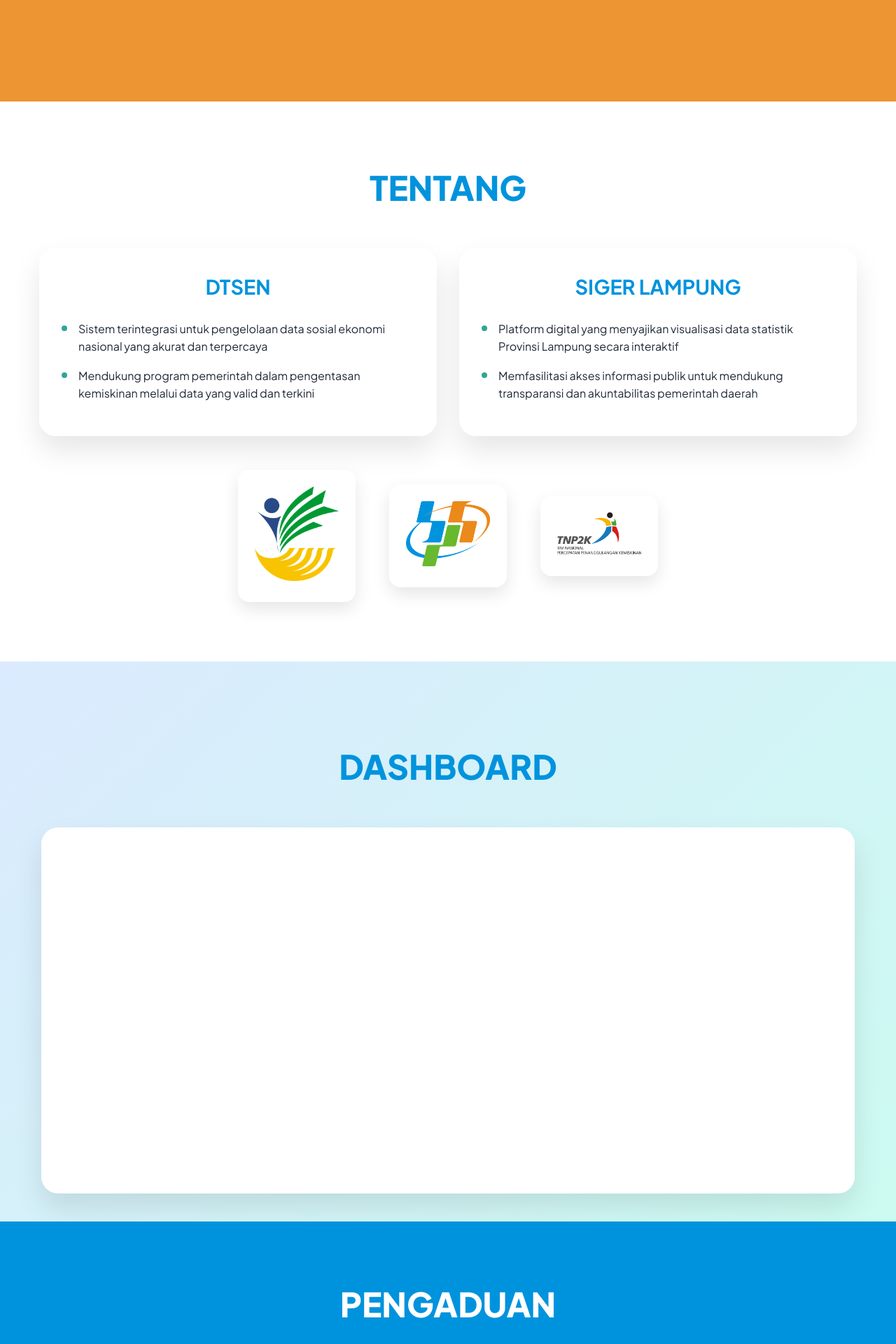
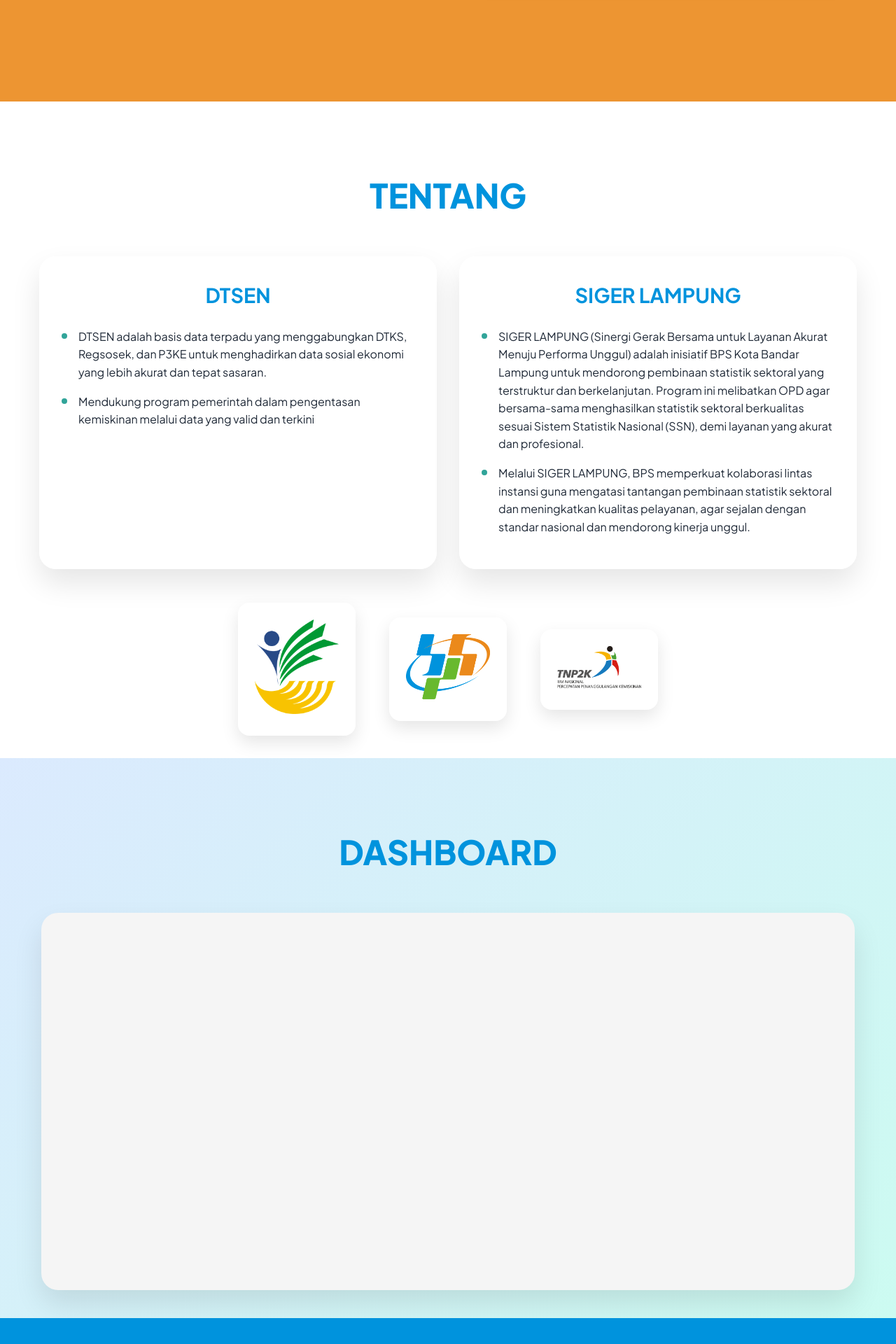
Before and after one commit to LuthfiAditya01/siger-lampung, a PHP site: page / in a window 1280 px wide. Shown: the part 725-2645 px from the top of the page at 70% size. Run offline with PHP 8.4, Linux system fonts and the light colour scheme; some libraries are stand-ins or nearby versions.

Commit message:
report220725

```diff
--- a/index.html
+++ b/index.html
@@ -1,20 +1,14 @@
 <!DOCTYPE html>
 <html lang="id">
+
 <head>
   <meta charset="UTF-8" />
-    <meta
-      name="viewport"
-      content="width=device-width, initial-scale=1.0" />
+  <meta name="viewport" content="width=device-width, initial-scale=1.0" />
   <title>SIGER LAMPUNG - Platform Data Statistik Provinsi Lampung</title>
-    <link
-      rel="stylesheet"
-      href="style.css" />
-    <link
-      href="https://fonts.googleapis.com/css2?family=Plus+Jakarta+Sans:wght@300;400;500;600;700;800&display=swap"
+  <link rel="stylesheet" href="style.css" />
+  <link href="https://fonts.googleapis.com/css2?family=Plus+Jakarta+Sans:wght@300;400;500;600;700;800&display=swap"
     rel="stylesheet" />
-    <link
-      href="https://cdnjs.cloudflare.com/ajax/libs/font-awesome/6.0.0/css/all.min.css"
-      rel="stylesheet" />
+  <link href="https://cdnjs.cloudflare.com/ajax/libs/font-awesome/6.0.0/css/all.min.css" rel="stylesheet" />
 </head>
 
 <body>
@@ -27,19 +21,13 @@
 
       <!-- Desktop Navigation -->
       <div class="nav-menu">
-          <button
-            class="nav-link"
-            onclick="scrollToSection('hero')">
+        <button class="nav-link" onclick="scrollToSection('hero')">
           Beranda
         </button>
-          <button
-            class="nav-link"
-            onclick="scrollToSection('about')">
+        <button class="nav-link" onclick="scrollToSection('about')">
           Tentang
         </button>
-          <button
-            class="nav-link"
-            onclick="scrollToSection('dashboard')">
+        <button class="nav-link" onclick="scrollToSection('dashboard')">
           Dashboard
         </button>
         <!-- <button
@@ -47,47 +35,31 @@
             onclick="scrollToSection('tabulasi')">
             Tabulasi
           </button> -->
-          <button
-            class="nav-link"
-            onclick="scrollToSection('pengaduan')">
+        <button class="nav-link" onclick="scrollToSection('pengaduan')">
           Pengaduan
         </button>
-          <button
-            class="nav-link"
-            onclick="scrollToSection('contact')">
+        <button class="nav-link" onclick="scrollToSection('contact')">
           Kontak
         </button>
       </div>
 
       <!-- Mobile menu button -->
       <div class="mobile-menu-btn">
-          <button
-            onclick="toggleMobileMenu()"
-            aria-label="Toggle menu">
-            <i
-              class="fas fa-bars"
-              id="menu-icon"></i>
+        <button onclick="toggleMobileMenu()" aria-label="Toggle menu">
+          <i class="fas fa-bars" id="menu-icon"></i>
         </button>
       </div>
     </div>
 
     <!-- Mobile Navigation -->
-      <div
-        class="mobile-menu"
-        id="mobile-menu">
-        <button
-          class="mobile-nav-link"
-          onclick="scrollToSection('hero')">
+    <div class="mobile-menu" id="mobile-menu">
+      <button class="mobile-nav-link" onclick="scrollToSection('hero')">
         Beranda
       </button>
-        <button
-          class="mobile-nav-link"
-          onclick="scrollToSection('about')">
+      <button class="mobile-nav-link" onclick="scrollToSection('about')">
         DTSEN
       </button>
-        <button
-          class="mobile-nav-link"
-          onclick="scrollToSection('dashboard')">
+      <button class="mobile-nav-link" onclick="scrollToSection('dashboard')">
         Dashboard
       </button>
       <!-- <button
@@ -95,23 +67,21 @@
           onclick="scrollToSection('tabulasi')">
           Tabulasi
         </button> -->
-        <button
-          class="mobile-nav-link"
-          onclick="scrollToSection('pengaduan')">
+      <button class="mobile-nav-link" onclick="scrollToSection('pengaduan')">
         Pengaduan
       </button>
     </div>
   </nav>
 
   <!-- Hero Section -->
-    <section
-      id="hero"
-      class="hero-section">
+  <section id="hero" class="hero-section">
     <div class="container">
       <div class="hero-grid">
         <div class="hero-content">
           <h1 class="hero-title">Selamat Datang</h1>
-            <p class="hero-description">SIGER LAMPUNG (Sinergi Gerak Bersama Untuk Layanan Akurat Menuju Performas Unggu) adalah platform terintegrasi yang menyediakan data dan informasi statistik terkini untuk mendukung pengambilan keputusan yang akurat dan berbasis data di Provinsi Lampung.</p>
+          <p class="hero-description">SIGER LAMPUNG (Sinergi Gerak Bersama Untuk Layanan Akurat Menuju Performas Unggu)
+            adalah platform terintegrasi yang menyediakan data dan informasi statistik terkini untuk mendukung
+            pengambilan keputusan yang akurat dan berbasis data di Provinsi Lampung.</p>
           <!-- <button class="cta-button" onclick="scrollToSection('dashboard')">
                         <i class="fas fa-chart-bar"></i>
                         Lihat Dashboard
@@ -126,9 +96,7 @@
         <div class="hero-image">
           <div class="hero-image-container">
             <div class="hero-logo">
-                <img
-                  src="img/logo.png"
-                  alt="" />
+              <img src="img/logo.png" alt="" />
             </div>
           </div>
         </div>
@@ -137,29 +105,35 @@
   </section>
 
   <!-- About Section -->
-    <section
-      id="about"
-      class="about-section">
+  <section id="about" class="about-section">
     <div class="container">
       <h2 class="section-title">TENTANG</h2>
 
       <div class="about-grid">
-          <div class="about-card">
+        <div class="about-card-1">
           <div class="card-content">
             <h3 class="card-title">DTSEN</h3>
             <ul class="card-list">
-                <li>Sistem terintegrasi untuk pengelolaan data sosial ekonomi nasional yang akurat dan terpercaya</li>
+              <li>DTSEN adalah basis data terpadu yang menggabungkan DTKS, Regsosek, dan P3KE untuk menghadirkan data
+                sosial ekonomi yang lebih akurat dan tepat sasaran. </li>
               <li>Mendukung program pemerintah dalam pengentasan kemiskinan melalui data yang valid dan terkini</li>
             </ul>
           </div>
         </div>
 
-          <div class="about-card">
+        <div class="about-card-1">
           <div class="card-content">
             <h3 class="card-title">SIGER LAMPUNG</h3>
             <ul class="card-list">
-                <li>Platform digital yang menyajikan visualisasi data statistik Provinsi Lampung secara interaktif</li>
-                <li>Memfasilitasi akses informasi publik untuk mendukung transparansi dan akuntabilitas pemerintah daerah</li>
+              <li>SIGER LAMPUNG (Sinergi Gerak Bersama untuk Layanan Akurat Menuju Performa Unggul) adalah inisiatif BPS
+                Kota Bandar Lampung untuk mendorong pembinaan statistik sektoral yang terstruktur dan berkelanjutan.
+                Program ini melibatkan OPD agar bersama-sama menghasilkan statistik sektoral berkualitas sesuai Sistem
+                Statistik Nasional (SSN), demi layanan yang akurat dan profesional.
+              </li>
+              <li> Melalui SIGER LAMPUNG, BPS memperkuat kolaborasi lintas instansi guna mengatasi tantangan pembinaan
+                statistik sektoral dan meningkatkan kualitas pelayanan, agar sejalan dengan standar nasional dan
+                mendorong kinerja unggul.
+              </li>
             </ul>
           </div>
         </div>
@@ -167,28 +141,20 @@
 
       <div class="partner-logos">
         <div class="logo-container">
-            <img
-              src="img/logo-kemensos.png"
-              alt="" />
+          <img src="img/logo-kemensos.png" alt="" />
         </div>
         <div class="logo-container">
-            <img
-              src="img/logo-bps.png"
-              alt="" />
+          <img src="img/logo-bps.png" alt="" />
         </div>
         <div class="logo-container">
-            <img
-              src="img/logo_tnp2k.png"
-              alt="" />
+          <img src="img/logo_tnp2k.png" alt="" />
         </div>
       </div>
     </div>
   </section>
 
   <!-- Dashboard Section -->
-    <section
-      id="dashboard"
-      class="dashboard-section">
+  <section id="dashboard" class="dashboard-section">
     <div class="container">
       <div class="dashboard-header">
         <h2 class="section-title">DASHBOARD</h2>
@@ -217,59 +183,25 @@
       </div>
 
       <!-- Dashboard Tableau - Full Width -->
-        <div class="dashboard-tableau">
-          <div
-            class="tableauPlaceholder"
-            id="viz1753086015309"
-            >
-            <noscript
-              ><a href="#"
-                ><img
-                  alt=" "
+      <div class="dashboard-tableau" style="background-color:#f5f5f5">
+        <div class="tableauPlaceholder" id="viz1753086015309" style="border-radius: 10px;">
+          <noscript><a href="#"><img alt=" "
                 src="https:&#47;&#47;public.tableau.com&#47;static&#47;images&#47;Da&#47;DashboardSIGERLAMPUNG-BPS1871&#47;Wilayah&#47;1_rss.png"
-                  style="border: none" /></a></noscript
-            ><object
-              class="tableauViz"
-              style="display: none">
-              <param
-                name="host_url"
-                value="https%3A%2F%2Fpublic.tableau.com%2F" />
-              <param
-                name="embed_code_version"
-                value="3" />
-              <param
-                name="site_root"
-                value="" />
-              <param
-                name="name"
-                value="DashboardSIGERLAMPUNG-BPS1871&#47;Wilayah" />
-              <param
-                name="tabs"
-                value="yes" />
-              <param
-                name="toolbar"
-                value="yes" />
-              <param
-                name="static_image"
+                style="border: none" /></a></noscript><object class="tableauViz" style="display: none">
+            <param name="host_url" value="https%3A%2F%2Fpublic.tableau.com%2F" />
+            <param name="embed_code_version" value="3" />
+            <param name="site_root" value="" />
+            <param name="name" value="DashboardSIGERLAMPUNG-BPS1871&#47;Wilayah" />
+            <param name="tabs" value="yes" />
+            <param name="toolbar" value="yes" />
+            <param name="static_image"
               value="https:&#47;&#47;public.tableau.com&#47;static&#47;images&#47;Da&#47;DashboardSIGERLAMPUNG-BPS1871&#47;Wilayah&#47;1.png" />
-              <param
-                name="animate_transition"
-                value="yes" />
-              <param
-                name="display_static_image"
-                value="yes" />
-              <param
-                name="display_spinner"
-                value="yes" />
-              <param
-                name="display_overlay"
-                value="yes" />
-              <param
-                name="display_count"
-                value="yes" />
-              <param
-                name="language"
-                value="en-US" />
+            <param name="animate_transition" value="yes" />
+            <param name="display_static_image" value="yes" />
+            <param name="display_spinner" value="yes" />
+            <param name="display_overlay" value="yes" />
+            <param name="display_count" value="yes" />
+            <param name="language" value="en-US" />
           </object>
         </div>
         <script type="text/javascript">
@@ -301,119 +233,6 @@
           scriptElement.src = "https://public.tableau.com/javascripts/api/viz_v1.js";
           vizElement.parentNode.insertBefore(scriptElement, vizElement);
         </script>
-
-          <!-- <div class='tableauPlaceholder' id='viz1753084151105' style='position: relative'><noscript><a href='#'><img
-                alt=' '
-                src='https:&#47;&#47;public.tableau.com&#47;static&#47;images&#47;si&#47;siger2&#47;Perumahan&#47;1_rss.png'
-                style='border: none' /></a></noscript><object class='tableauViz' style='display:none;'>
-            <param name='host_url' value='https%3A%2F%2Fpublic.tableau.com%2F' />
-            <param name='embed_code_version' value='3' />
-            <param name='site_root' value='' />
-            <param name='name' value='siger2&#47;Perumahan' />
-            <param name='tabs' value='yes' />
-            <param name='toolbar' value='yes' />
-            <param name='static_image'
-              value='https:&#47;&#47;public.tableau.com&#47;static&#47;images&#47;si&#47;siger2&#47;Perumahan&#47;1.png' />
-            <param name='animate_transition' value='yes' />
-            <param name='display_static_image' value='yes' />
-            <param name='display_spinner' value='yes' />
-            <param name='display_overlay' value='yes' />
-            <param name='display_count' value='yes' />
-            <param name='language' value='en-US' /></object></div>
-        <script type='text/javascript'>
-          var divElement = document.getElementById('viz1753084151105');
-          var vizElement = divElement.getElementsByTagName('object')[0];
-
-          // Calculate max height based on viewport
-          var maxHeight = window.innerHeight - 250; // Reserve space for header and padding
-          var calculatedHeight = divElement.offsetWidth * 0.75;
-
-          if (divElement.offsetWidth > 800) {
-            vizElement.style.width = '100%';
-            vizElement.style.height = Math.min(calculatedHeight, maxHeight) + 'px';
-          } else if (divElement.offsetWidth > 500) {
-            vizElement.style.width = '100%';
-            vizElement.style.height = Math.min(calculatedHeight, maxHeight) + 'px';
-          } else {
-            vizElement.style.width = '100%';
-            vizElement.style.height = Math.min(800, maxHeight) + 'px';
-          }
-
-          var scriptElement = document.createElement('script');
-          scriptElement.src = 'https://public.tableau.com/javascripts/api/viz_v1.js';
-          vizElement.parentNode.insertBefore(scriptElement, vizElement);
-        </script> -->
-          <!-- <div
-            class="tableauPlaceholder"
-            id="viz1753080376618"
-            style="position: relative; width: 100%">
-            <noscript
-              ><a href="#"
-                ><img
-                  alt=" "
-                  src="https:&#47;&#47;public.tableau.com&#47;static&#47;images&#47;FW&#47;FW8W9J5XB&#47;1_rss.png"
-                  style="border: none" /></a></noscript
-            ><object
-              class="tableauViz"
-              style="display: none">
-              <param
-                name="host_url"
-                value="https%3A%2F%2Fpublic.tableau.com%2F" />
-              <param
-                name="embed_code_version"
-                value="3" />
-              <param
-                name="path"
-                value="shared&#47;FW8W9J5XB" />
-              <param
-                name="toolbar"
-                value="yes" />
-              <param
-                name="static_image"
-                value="https:&#47;&#47;public.tableau.com&#47;static&#47;images&#47;FW&#47;FW8W9J5XB&#47;1.png" />
-              <param
-                name="animate_transition"
-                value="yes" />
-              <param
-                name="display_static_image"
-                value="yes" />
-              <param
-                name="display_spinner"
-                value="yes" />
-              <param
-                name="display_overlay"
-                value="yes" />
-              <param
-                name="display_count"
-                value="yes" />
-              <param
-                name="language"
-                value="en-US" />
-            </object>
-          </div>
-          <script type="text/javascript">
-            var divElement = document.getElementById("viz1753080376618");
-            var vizElement = divElement.getElementsByTagName("object")[0];
-
-            // Full width responsive tableau
-            if (divElement.offsetWidth > 1200) {
-              vizElement.style.width = "100%";
-              vizElement.style.height = "900px";
-            } else if (divElement.offsetWidth > 800) {
-              vizElement.style.width = "100%";
-              vizElement.style.height = "800px";
-            } else if (divElement.offsetWidth > 500) {
-              vizElement.style.width = "100%";
-              vizElement.style.height = "700px";
-            } else {
-              vizElement.style.width = "100%";
-              vizElement.style.height = "1200px";
-            }
-
-            var scriptElement = document.createElement("script");
-            scriptElement.src = "https://public.tableau.com/javascripts/api/viz_v1.js";
-            vizElement.parentNode.insertBefore(scriptElement, vizElement);
-          </script> -->
       </div>
     </div>
   </section>
@@ -485,16 +304,14 @@
     </section> -->
 
   <!-- Pengaduan Section -->
-    <section
-      id="pengaduan"
-      class="pengaduan-section">
+  <section id="pengaduan" class="pengaduan-section">
     <div class="container">
       <div class="pengaduan-header">
         <h2 class="section-title">PENGADUAN</h2>
-          <p class="section-description">Kami terbuka dalam menerima pendapat, saran, dan masukan dari berbagai pihak</p>
+        <!-- <p class="section-description">Dapat kami sampaikan bahwa dalam menjaga Zona Integritas Wilayah Bebas Korupsi serta Wilayah Birokrasi Bersih dan Melayani, BPS Kota Bandar Lampung berkomitmen untuk selalu menjaga integritas. Pelanggaran atas ketentuan tersebut, dapat dilaporkan melalui <i>whistle blowing system</i> BPS melalui beberapa cara sebagai berikut </p> -->
       </div>
 
-        <div class="pengaduan-card">
+      <!-- <div class="pengaduan-card">
           <form
             class="pengaduan-form"
             onsubmit="submitPengaduan(event)">
@@ -525,24 +342,54 @@
               Kirim Pengaduan
             </button>
           </form>
+        </div> -->
+      <div class="about-grid">
+        <p class="deskripsipengaduan" style="color: white; text-align: center;" ;>Dapat kami sampaikan bahwa dalam
+          menjaga <b>Zona Integritas</b> menuju <b>Wilayah Bebas Korupsi</b> serta <b>Wilayah Birokrasi Bersih dan
+            Melayani</b>, BPS Kota Bandar Lampung berkomitmen untuk selalu menjaga integritas. Pelanggaran atas
+          ketentuan tersebut, dapat dilaporkan melalui <i>whistle blowing system</i> BPS melalui beberapa cara sebagai
+          berikut</p>
+        <div class="about-card">
+          <div class="card-content">
+            <h3 class="card-title">Pengaduan Langsung</h3>
+            <p><b>Kantor BPS Kota Bandar Lampung</b> <br />
+              Jl. Sutan Syahrir No. 30 Pahoman Bandar Lampung
+              35215</p>
+          </div>
+        </div>
+
+        <div class="about-card">
+          <div class="card-content">
+            <h3 class="card-title">Pengaduan Tidak Langsung</h3>
+            <ul class="card-list">
+              <li>bps1871@bps.go.id</li>
+              <li>(0721) 255980 / 08528 1871871</li>
+              <li><a href="https://s.bps.go.id/PengaduanBPSKotaBandarLampung" target="_blank">Formulir Online</a></li>
+            </ul>
+          </div>
+        </div>
+        <div class="about-card">
+          <div class="card-content">
+            <h3 class="card-title">SP4N LAPOR</h3>
+            <p>SP4N LAPOR adalah Sistem Pengelolaan Pengaduan Pelayanan Publik Nasional / Layanan Aspirasi dan Pengaduan
+              Online Rakyat yang dibangun oleh Kementerian Pendayagunaan Aparatur Negara dan Reformasi Birokrasi
+              (Kementerian PANRB).</p>
+            <p>Kunjungi <a href="https://www.lapor.go.id/" target="_blank">lapor.go.id</a>
+              untuk melakukan pengaduan melalui SP4N LAPOR!</p>
+          </div>
+        </div>
       </div>
     </div>
   </section>
 
   <!-- Contact Section -->
-    <section
-      id="contact"
-      class="contact-section">
+  <section id="contact" class="contact-section">
     <div class="container">
       <div class="contact-header">
-          <h2
-            class="section-title"
-            style="color: white">
+        <h2 class="section-title" style="color: white">
           KONTAK
         </h2>
-          <p
-            class="section-description"
-            style="color: white">
+        <p class="section-description" style="color: white">
           Untuk informasi lebih lanjut, Anda dapat menghubungi kontak di bawah ini
         </p>
       </div>
@@ -551,12 +398,8 @@
         <div class="map-container">
           <iframe
             src="https://www.google.com/maps/embed?pb=!1m18!1m12!1m3!1d15887.463331200715!2d105.27799865!3d-5.4373384499999995!2m3!1f0!2f0!3f0!3m2!1i1024!2i768!4f13.1!3m3!1m2!1s0x2e40dbc995555555%3A0x99d597a84cdf184d!2sThe%20Central%20Bureau%20of%20Statistics%20of%20Bandar%20Lampung!5e0!3m2!1sen!2sid!4v1751444508053!5m2!1sen!2sid"
-              width="100%"
-              height="100%"
-              style="border: 0; border-radius: 1rem; display: block"
-              allowfullscreen
-              loading="lazy"
-              referrerpolicy="no-referrer-when-downgrade">
+            width="100%" height="100%" style="border: 0; border-radius: 1rem; display: block" allowfullscreen
+            loading="lazy" referrerpolicy="no-referrer-when-downgrade">
           </iframe>
         </div>
 
@@ -566,8 +409,8 @@
               <i class="fas fa-phone"></i>
             </div>
             <div class="contact-details">
-                <h3>Telepon</h3>
-                <p>08XX XXXX XXXX</p>
+              <h3>Telepon / WA (SIADIN)</h3>
+              <p>(0721) 255980 / 08528 1871871</p>
             </div>
           </div>
 
@@ -577,7 +420,7 @@
             </div>
             <div class="contact-details">
               <h3>Email</h3>
-                <p>loremipsum@bandarlampung.go.id</p>
+              <p>bps1871@bps.go.id</p>
             </div>
           </div>
 
@@ -587,7 +430,8 @@
             </div>
             <div class="contact-details">
               <h3>Alamat</h3>
-                <p>Badan Pusat Statistik<br />Kota Bandar Lampung</p>
+              <p>Badan Pusat Statistik<br />Kota Bandar Lampung <br />Jl. Sutan Syahrir No. 30 Pahoman Bandar Lampung
+                35215</p>
             </div>
           </div>
         </div>
@@ -678,10 +522,12 @@
     window.addEventListener("scroll", function () {
       const navbar = document.querySelector(".navbar");
       if (window.scrollY > 50) {
-          navbar.style.background = "linear-gradient(135deg, rgba(249, 115, 22, 0.9) 0%, rgba(154, 52, 18, 0.95) 100%)";
+        navbar.style.background =
+          "linear-gradient(135deg, rgba(249, 115, 22, 0.9) 0%, rgba(154, 52, 18, 0.95) 100%)";
         navbar.style.backdropFilter = "blur(10px)";
       } else {
-          navbar.style.background = "linear-gradient(135deg, rgba(249, 115, 22, 0.95) 0%, rgba(154, 52, 18, 0.98) 100%)";
+        navbar.style.background =
+          "linear-gradient(135deg, rgba(249, 115, 22, 0.95) 0%, rgba(154, 52, 18, 0.98) 100%)";
         navbar.style.backdropFilter = "none";
       }
     });
@@ -712,4 +558,5 @@
     });
   </script>
 </body>
+
 </html>
--- a/style.css
+++ b/style.css
@@ -211,7 +211,7 @@
 }
 
 .hero-image-container {
-    background: rgba(255, 255, 255, 0.95);
+    background: rgba(255, 255, 255, 1);
     backdrop-filter: blur(10px);
     border-radius: 2rem;
     padding: 3rem;
@@ -289,6 +289,7 @@
     font-size: 3rem;
     font-weight: 800;
     text-align: center;
+    margin-top: 4rem;
     margin-bottom: 3rem;
     color: var(--primary-blue);
     position: relative;
@@ -296,13 +297,16 @@
 }
 
 .about-grid {
-    display: grid;
-    grid-template-columns: 1fr 1fr;
+    display: flex;
+    flex-wrap: wrap;
+    justify-content: center;      /* ini yang bikin tetap center meski jumlah ganjil */
     gap: 2rem;
     margin-bottom: 3rem;
     position: relative;
     z-index: 2;
 }
+
+
 
 .about-card {
     background: rgba(255, 255, 255, 0.95);
@@ -311,9 +315,30 @@
     box-shadow: 0 20px 40px rgba(0, 0, 0, 0.1);
     overflow: hidden;
     transition: transform 0.3s ease;
+    flex: 1 1 300px;              /* grow, shrink, basis */
+    max-width: 400px;             /* agar tidak terlalu besar di layar lebar */
+    min-width: 250px;             /* agar tetap bagus di HP */
+    box-sizing: border-box;
 }
 
 .about-card:hover {
+    transform: translateY(-10px);
+}
+
+.about-card-1 {
+    background: rgba(255, 255, 255, 0.95);
+    backdrop-filter: blur(10px);
+    border-radius: 1.5rem;
+    box-shadow: 0 20px 40px rgba(0, 0, 0, 0.1);
+    overflow: hidden;
+    transition: transform 0.3s ease;
+    flex: 1 1 300px;              /* grow, shrink, basis */
+    max-width: 800px;             /* agar tidak terlalu besar di layar lebar */
+    min-width: 250px;             /* agar tetap bagus di HP */
+    box-sizing: border-box;
+}
+
+.about-card-1:hover {
     transform: translateY(-10px);
 }
 
@@ -426,7 +451,7 @@
     display: flex;
     justify-content: center;
     align-items: center;
-    margin-top: 7rem;
+    margin-top: 2rem;
     flex-wrap: wrap;
     gap: 1rem;
     text-align: center;
@@ -660,8 +685,6 @@
     /* color: var(--primary-blue); */
     color: white;
 }
-
-
 
 .pengaduan-header {
     text-align: center;
```
Lines whose indentation alone changed are shown as unchanged.
